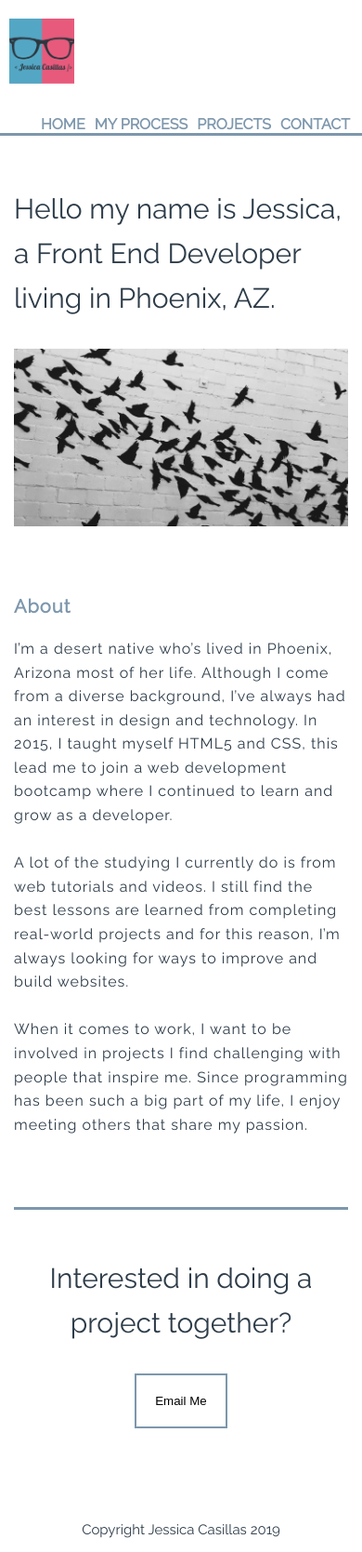
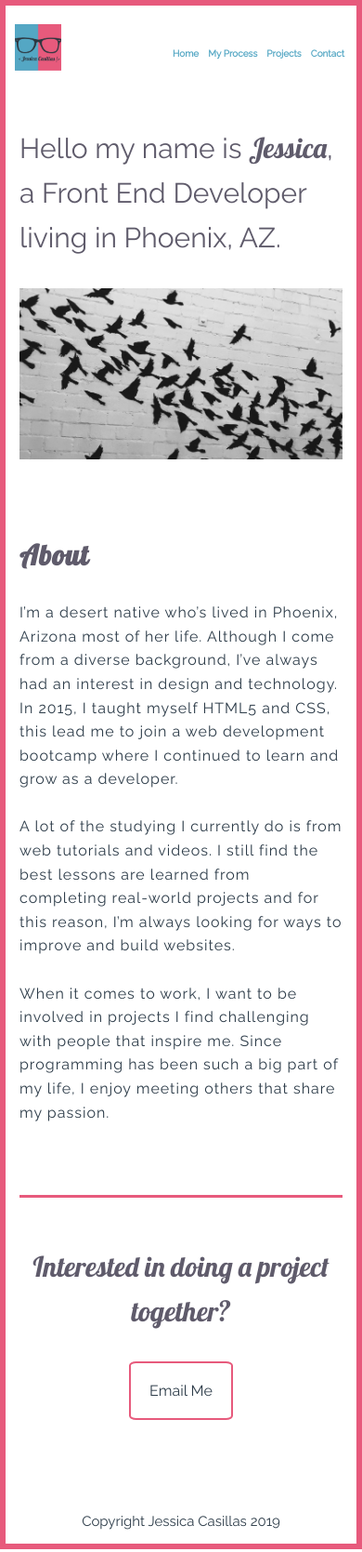
Before and after one commit to jessix00/Portfolio, a PHP site: page / in a window 390 px wide. Shown: the whole page at 93% size. Run offline with PHP 8.4, Linux system fonts and the light colour scheme; some web fonts are replaced.

Commit message:
New styles for responsiveness.

```diff
--- a/css/style-large.css
+++ b/css/style-large.css
@@ -12,3 +12,8 @@ h1 {
     width: 100%;
     text-align: center;
 }
+
+.logo {
+    width: 150px;
+    height: 150px;
+}
--- a/css/style-medium.css
+++ b/css/style-medium.css
@@ -1,11 +1,19 @@
-h1 {
-    font-size: 30px;
-    padding-top: 20px;
+html {
+    border: 5px solid #e75a7c;
 }
 
 .logo {
-    padding-left: 20px;
+    /* padding-left: 20px; */
     padding-bottom: 0;
-    width: 150px;
-    height: 150px;
+    width: 80px;
+    height: 80px;
 }
+
+nav {
+    padding-top: 30px;
+}
+
+nav a {
+    /* padding: 15px; */
+    font-size: 15px;
+}
--- a/css/style.css
+++ b/css/style.css
@@ -4,6 +4,8 @@ html {
     padding: 0;
     margin: 0;
     color: #2d3c49;
+    border: 3px solid #e75a7c;
+    min-width: 300px;
 }
 
 h1 {
@@ -12,11 +14,17 @@ h1 {
     margin: 0;
     font-weight: 100;
     line-height: 1.6;
+    color: #5f5b6b;
 }
 
 h2 {
-    font-size: 20px;
-    color: #7d97ad;
+    font-size: 30px;
+    color: #5f5b6b;
+    font-family: 'Lobster', cursive;
+}
+
+.name {
+    font-family: 'Lobster', cursive;
 }
 
 .container {
@@ -27,31 +35,33 @@ h2 {
 header {
     width: 100%;
     padding: 20px 10px 0 10px;
-    border-bottom: solid 3px #7d97ad;
+    background-color: #fff;
+    margin: 0;
 }
 
 .logo {
-    /* padding-bottom: 5px; */
-    width: 70px;
-    height: 70px;
+    width: 50px;
+    height: 50px;
 }
 
 nav {
     float: right;
     text-align: right;
-    text-transform: uppercase;
-    padding-top: 30px;
+    /* text-transform: uppercase; */
+    padding-top: 20px;
 }
 
 nav a {
     padding: 3px;
     text-decoration: none;
-    color: #7d97ad;
+    color: #54a7c4;
     font-weight: bold;
+    font-size: 10px;
 }
 
 nav a:hover {
-    color: #2d3c49;
+    color: #e75a7c;
+    text-decoration: underline;
 }
 
 .hero-section {
@@ -77,17 +87,29 @@ nav a:hover {
 }
 
 .email-section {
-    border-top: solid 3px #7d97ad;
+    border-top: solid 3px #e75a7c;
     padding: 50px 0 40px 0;
     margin: 15px;
     text-align: center;
 }
 
+.email-section h1 {
+    font-family: 'Lobster', cursive;
+}
+
 .email-section button {
     margin: 30px;
     padding: 20px;
-    border: 2px solid #7d97ad;
-    background-color: #fff;
+    border: 2px solid #e75a7c;
+    color: inherit;
+    background-color: transparent;
+    font: inherit;
+    cursor: pointer;
+    border-radius: 7%;
+}
+
+.email-section button:hover {
+    text-decoration: underline;
 }
 
 footer p {
```
